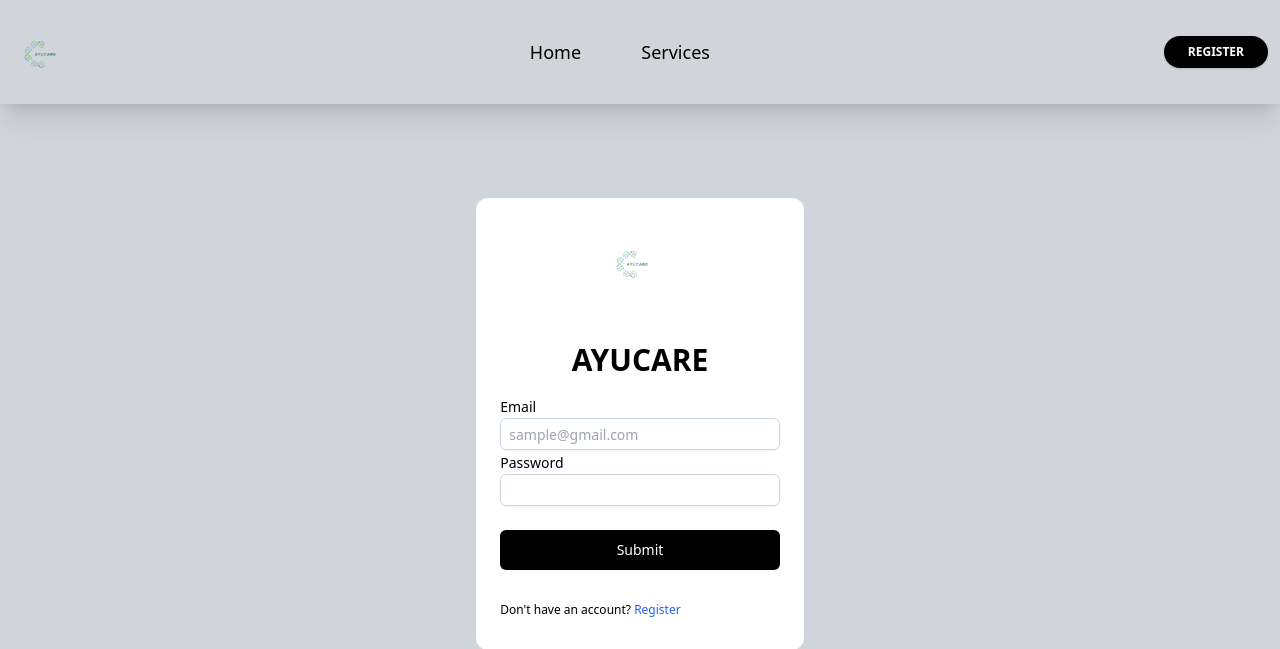
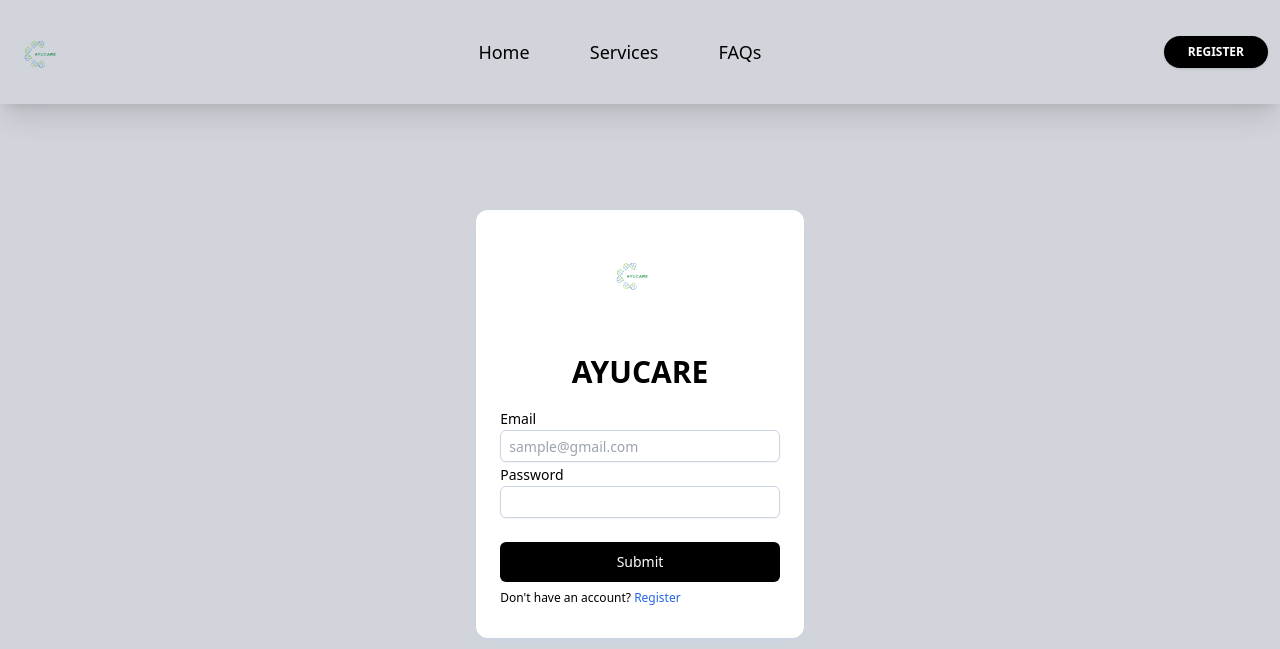
Before and after one commit to AbdullahShiraz/AYUCARE, a Flask app: page /signup in a window 1280 px wide. Shown: the top 649 px of the page. Run offline with Flask 3, Linux system fonts and the light colour scheme; parts of the project's set-up code (start-up, migrations or seed data) failed here and were passed over; some libraries are stand-ins or nearby versions.

Commit message:
Updated Navigation bar
Add FAQs button into the nav bar.
Updated with Thisarika's part.

```diff
--- a/Samudini/templates/signup.html
+++ b/Samudini/templates/signup.html
@@ -9,15 +9,16 @@
 </head>
 <body class="bg-gray-300">
 
-      <!--   Navigation bar-->
-     <nav class="flex items-center text-black">
+       <!--  Navigation Bar-->
+     <nav class="flex items-center text-black ">
+         <div class="top-0 absolute z-50 w-full flex flex-wrap items-center justify-between px-2 py-3 shadow-xl ">
+             <a href="{{ url_for('index') }}"><img src="../static/assets/img/ayucare%20logo.png" class="w-20 cursor-pointer"></a>
+        <ul class="flex-1 text-center text-black">
+            <li class="list-none inline-block px-5 text-lg leading-lg hover:underline hover:bg-gray-200 hover:font-bold hover:rounded-full"><a href="{{ url_for('index') }}" class="no-underline px-2">Home</a></li>
+            <li class="list-none inline-block px-5 text-lg leading-lg hover:underline hover:bg-gray-200 hover:font-bold hover:rounded-full"><a href="{{ url_for('service') }}" class="no-underline px-2">Services</a></li>
+            <li class="list-none inline-block px-5 text-lg leading-lg hover:underline hover:bg-gray-200 hover:font-bold hover:rounded-full"><a href="{{ url_for('faq') }}" class="no-underline px-2">FAQs</a></li>
 
-         <div class="top-0 absolute z-50 w-full flex flex-wrap items-center justify-between px-2 py-3 shadow-xl">
-        <a href="{{ url_for('index') }}"><img src="../static/assets/img/ayucare%20logo.png" class="w-20 cursor-pointer"></a>
-        <ul class="flex-1 text-center text-black">
-            <li class="list-none inline-block px-5 text-lg leading-lg hover:underline "><a href="{{ url_for('index') }}" class="no-underline px-2">Home</a></li>
-            <li class="list-none inline-block px-5 text-lg leading-lg hover:underline "><a href="{{ url_for('service') }}" class="no-underline px-2">Services</a></li>
-                </a>
+            </a>
               </li>
           </ul>
              <a href="{{ url_for('register') }}">
@@ -25,13 +26,14 @@
                  </a>
          </div>
          </nav>
-       <!--   Navigation bar-->
+     <!--  Navigation Bar-->
+
       <br>
 
-         <!--   Form part-->
+        <!--   Form part-->
         <div class="flex justify-center items-center h-screen  place-items-center ">
         <div id="form" class="bg-white block  p-6 rounded-xl shadow-md shadow-slate-300 w-90">
-           <form action="" class="">
+          <form action="/signup"  class="" method="post">
 
                 <center>
                      <img src="../static/assets/img/ayucare%20logo.png" class="w-20"><br>
@@ -39,18 +41,20 @@
 
                 <!-- email -->
                 <label for="email" class="text-sm">Email</label><br>
-                <input type="emial" name="" id="email"
+                <input type="text" name="email" id="email"
                     class="h-8 w-full rounded-md border border-slate-300 text-sm pl-2 bg-transparent shadow-sm" placeholder="sample@gmail.com">
 
                <!-- password -->
                 <label for="password" class="text-sm">Password</label><br>
-                <input type="password" name="" id="password"
+                <input type="password" name="password" id="password"
                     class="h-8 w-full rounded-md border border-slate-300 text-sm pl-2 bg-transparent  shadow-sm">
 
                 <br> <br>
                <!-- Sign In -->
                 <input type="submit" name="" id="SignIn"
-                    class="bg-black w-full h-10 cursor-pointer text-white rounded-md text-sm"><br><br>
+                    class="bg-black w-full h-10 cursor-pointer text-white rounded-md text-sm"><br>
+
+
                 <p class="text-xs my-2">Don't have an account? <a href="{{ url_for ('register') }}" class="text-blue-600">Register</a></p>
             </form>
         </div>
```
